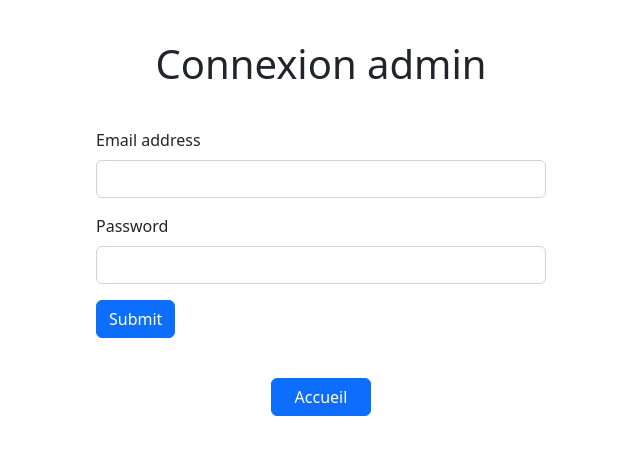
After one commit to R-code-explore/Portfolio_2.0, a PHP site: page /connexion.php in a window 1280 px wide. The commit adds this page. Shown: the top 455 px of the page, without its empty margins (319-959 px from the left). Run offline with PHP 8.4, Linux system fonts and the light colour scheme.

Commit message:
folder update

```diff
--- /dev/null
+++ b/connexion.php
@@ -0,0 +1,107 @@
+<?php
+session_start();
+if(isset($_SESSION["user"])){
+    header('Location: ./session_db/home_admin.php');
+    exit;
+}
+
+if(!empty($_POST)){
+    if(isset($_POST["email"], $_POST["password"])
+    && !empty($_POST["email"] && !empty($_POST["password"]))
+    ){
+        //Verification mail
+        if(!filter_var($_POST["email"], FILTER_VALIDATE_EMAIL)){
+            die("Mail incorrect");
+        }
+
+        //Connexion a la db
+        require_once './db_connexion/connect.php';
+
+        $sql = "SELECT * FROM `user` WHERE `email` = :email";
+
+        $query = $db->prepare($sql);
+
+        $query->bindValue(":email", $_POST["email"], PDO::PARAM_STR);
+
+        $query->execute();
+
+        $user = $query->fetch();
+
+        if(!$user){
+            die("Utilisateur inexistant");
+        }
+
+        //user existant, verification mot de passe
+
+        if(!password_verify($_POST["password"], $user["mdp"])){
+            die("mot de passe incorrect");
+        }
+
+        //User et mot de passe corrects
+        //Ouverture de session PHP
+
+        session_start();
+        //Stock dans $_SESSION les infos users
+
+        $_SESSION["user"] = [
+            "id" => $user["id"],
+            "nom" => $user["nom"],
+            "email" => $user["email"]
+        ];
+
+        //redirection vers page compte
+
+        header('Location: ./session_db/home_admin.php');
+
+    }
+}
+
+?>
+
+<head>
+        <!-- CSS only -->
+<link href="https://cdn.jsdelivr.net/npm/bootstrap@5.2.0-beta1/dist/css/bootstrap.min.css" rel="stylesheet" integrity="sha384-0evHe/X+R7YkIZDRvuzKMRqM+OrBnVFBL6DOitfPri4tjfHxaWutUpFmBp4vmVor" crossorigin="anonymous">
+<!-- JavaScript Bundle with Popper -->
+<script src="https://cdn.jsdelivr.net/npm/bootstrap@5.2.0-beta1/dist/js/bootstrap.bundle.min.js" integrity="sha384-pprn3073KE6tl6bjs2QrFaJGz5/SUsLqktiwsUTF55Jfv3qYSDhgCecCxMW52nD2" crossorigin="anonymous"></script>
+
+</head>
+
+<h1>Connexion admin</h1>
+
+<form method="post">
+
+<div class="mb-3">
+    <label for="exampleInputEmail1" class="form-label">Email address</label>
+    <input type="email" name="email" class="form-control" id="exampleInputEmail1" aria-describedby="emailHelp">
+  </div>
+
+  <div class="mb-3">
+    <label for="exampleInputPassword1" class="form-label">Password</label>
+    <input type="password" name="password" class="form-control" id="exampleInputPassword1">
+  </div>
+
+  <button type="submit" class="btn btn-primary">Submit</button>
+</form>
+
+<a href="./index.php" class="btn btn-primary btn_accueil">Accueil</a>
+
+<style>
+    h1{
+        display: block;
+        text-align: center;
+        margin: 40px auto;
+    }
+
+    form{
+        width: 80%;
+        max-width: 450px;
+        margin: 40px auto;
+    }
+
+    .btn_accueil{
+        display: block;
+        text-align: center;
+        width: 100px;
+        margin: auto;
+    }
+</style>
```
Also changed, not shown: css/style.css (+50 -1 lines), includes/header.php (+10 -10 lines), index.php (+29 -4 lines), session_db/mdp_change.php (added, +35 -0 lines), assets/banner_background_blog.jpg (added), 1 other file.
